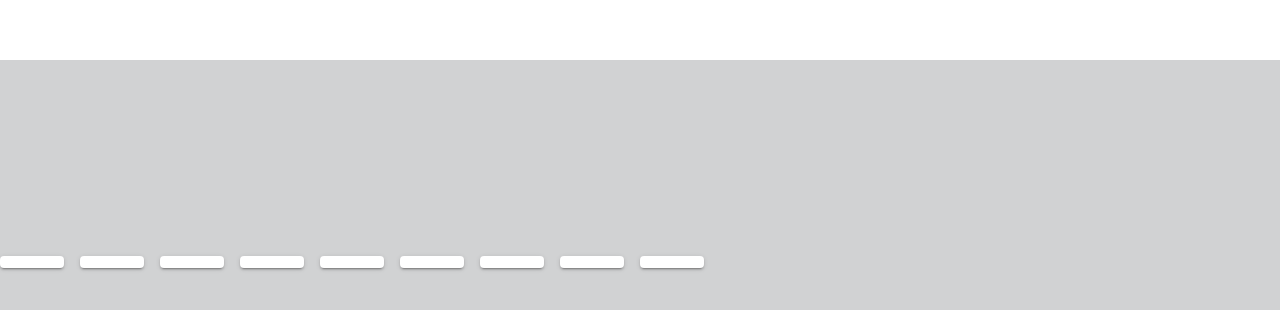
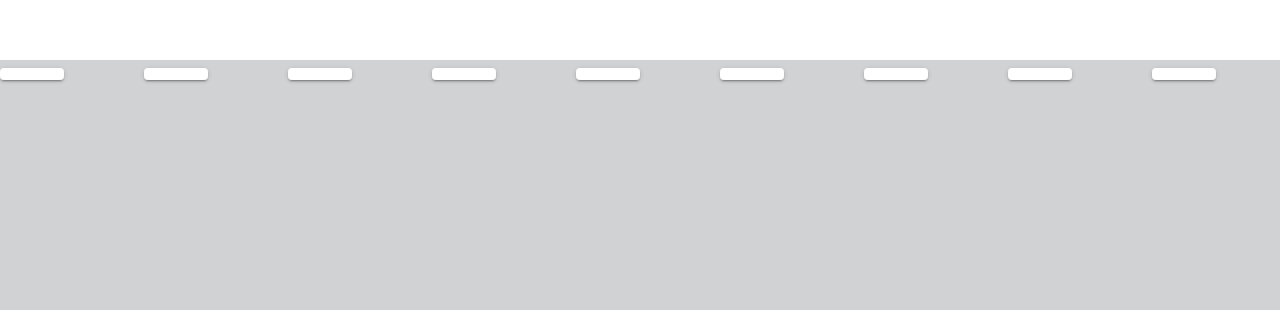
Before and after one commit to chiveslimey/MUI-NextJS-Keyboard, a Next.js app: page / in a window 1280 px wide. Shown: the part 340-650 px from the top of the page. Built offline with nearby package versions, Linux system fonts and the light colour scheme.

Commit message:
Try removing unneeded styles

```diff
--- a/app/page.tsx
+++ b/app/page.tsx
@@ -2,7 +2,7 @@
 
 import { useState } from 'react';
 import Button from '@mui/material/Button';
-import Stack from '@mui/material/Stack';
+import Box from '@mui/material/Box';
 import Grid from '@mui/material/Grid2';
 import useMediaQuery from '@mui/material/useMediaQuery';
 
@@ -15,7 +15,7 @@ function Keyboard(props: {
     const buttonColor = isDarkMode ? "#6c6d6e" : "white";
 
     return (
-      <Stack
+      <Box
        direction="column"
        spacing={2}
        sx={{
@@ -24,8 +24,6 @@ function Keyboard(props: {
          height: '50vh',
          width: '100vw',
          bottom: 0,
-         justifyContent: "space-around",
-         alignItems: "baseline",
        }}
       >
         <Grid
@@ -59,7 +57,7 @@ function Keyboard(props: {
             ))
           }
         </Grid>
-    </Stack>
+    </Box>
   );
 }
 
```
